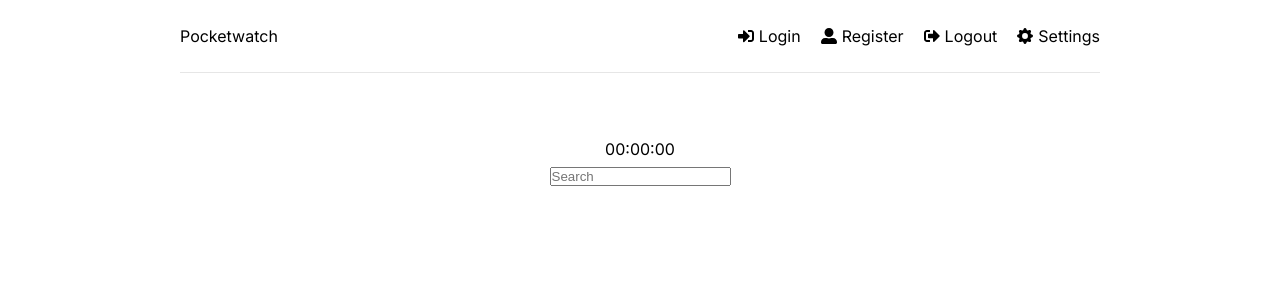
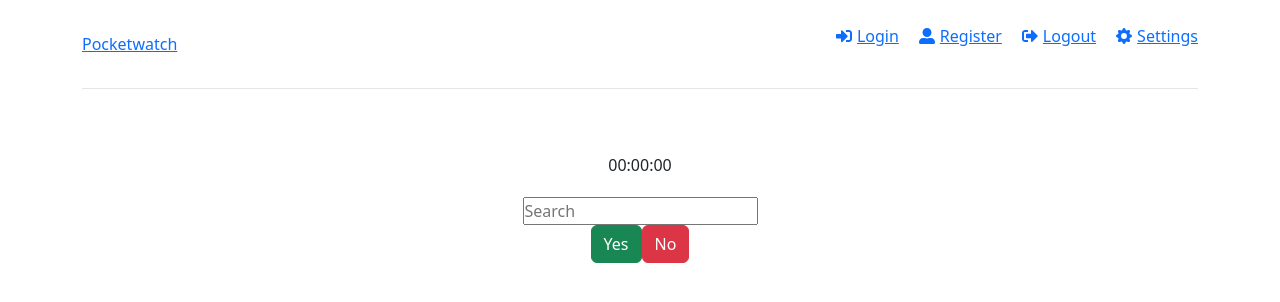
Before and after one commit to constellationz/pocketwatch, a React (Create React App) app in the folder frontend/: page / in a window 1280 px wide. Shown: the top 302 px of the page. Built offline with nearby package versions, Linux system fonts and the light colour scheme.

Commit message:
Add button component for modals

```diff
--- /dev/null
+++ b/frontend/src/components/ModalButtons.js
@@ -0,0 +1,13 @@
+import Button from 'react-bootstrap/Button';
+import 'bootstrap/dist/css/bootstrap.min.css'
+
+const ModalButtons = (props) => {
+  return (
+    <div className="d-flex justify-content-center">
+      <Button variant="success">{props.successText}</Button>
+      <Button variant="danger">{props.dangerText}</Button>
+    </div>
+  );
+};
+
+export default ModalButtons;
--- a/frontend/src/pages/Dashboard.jsx
+++ b/frontend/src/pages/Dashboard.jsx
@@ -3,6 +3,7 @@
 
 import Timer from "../components/Timer";
 import Search from "../components/Search";
+import ModalButtons from "../components/ModalButtons";
 
 function Dashboard() {
   let currentTask = {
@@ -14,6 +15,7 @@ function Dashboard() {
     <div>
       <Timer time={currentTask.timeElapsed} />
       <Search taskName={currentTask.name} />
+      <ModalButtons successText="Yes" dangerText="No" />
     </div>
   );
 }
```
